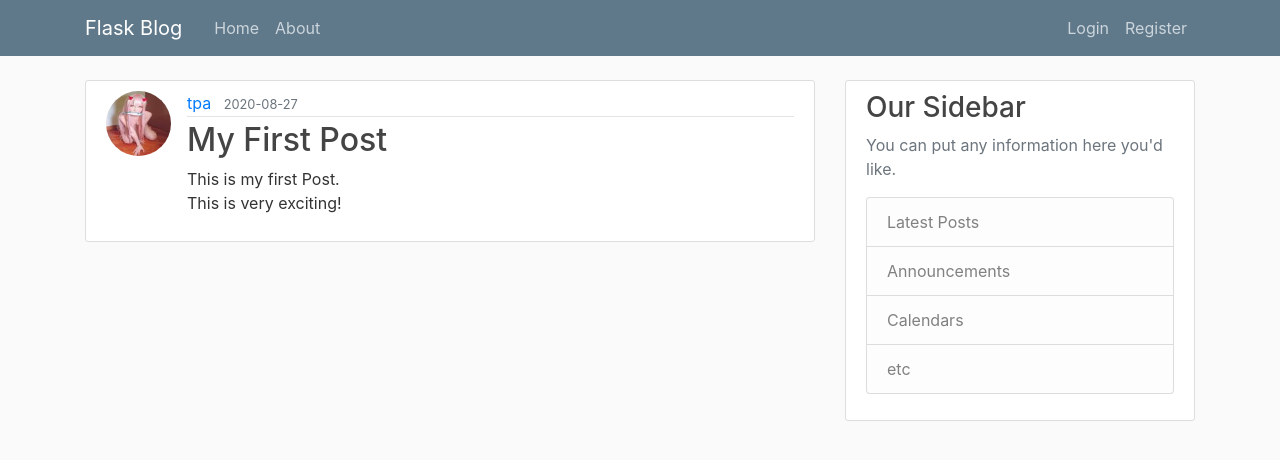
After one commit to kta95/myflaskblog, a Flask app: page /post/1 in a window 1280 px wide. The commit adds this page. Shown: the top 460 px of the page. Run offline with Flask 2, Linux system fonts and the light colour scheme; data comes from the database, SQL or seed files in the repository; both versions use the stored data as it was after the commit; some libraries are stand-ins or nearby versions.

Commit message:
post crud

```diff
--- a/flaskblog/model.py
+++ b/flaskblog/model.py
@@ -12,7 +12,7 @@
     id = db.Column(db.Integer, primary_key=True)
     username = db.Column(db.String(20), unique=True, nullable=False)
     email = db.Column(db.String(120), unique=True, nullable=False)
-    image_file = db.Column(db.String(20), nullable=False, default='batman.jpg')
+    image_file = db.Column(db.String(20), nullable=False, default='default.jpg')
     password = db.Column(db.String(60), nullable=False)
     posts = db.relationship('Post', backref='author', lazy=True)
 
--- a/flaskblog/route.py
+++ b/flaskblog/route.py
@@ -1,31 +1,17 @@
 import os
 import secrets
 from PIL import Image
-from flask import render_template, url_for, flash, redirect, request
+from flask import render_template, url_for, flash, redirect, request, abort
 from flaskblog.model import User, Post
-from flaskblog.form import RegistrationForm, LoginForm, UpdateAccountForm
+from flaskblog.form import RegistrationForm, LoginForm, UpdateAccountForm, PostForm
 from flaskblog import app, db, bcrypt
 from flask_login import login_user, current_user, logout_user, login_required
-
-posts = [
-    {
-        'author': 'Kyaw Thet Aung',
-        'title': 'Blog post1',
-        'content': 'First post content',
-        'date_posted': 'April 20, 2020'
-    },
-    {
-        'author': 'Thant Phyo Aung',
-        'title': 'Blog post2',
-        'content': 'First post content',
-        'date_posted': 'April 20, 2020'
-    }
-]
 
 
 @app.route("/")
 @app.route('/home')
 def home():
+    posts = Post.query.all()
     return render_template('index.html', posts=posts)
 
 
@@ -61,7 +47,7 @@
         if user and bcrypt.check_password_hash(user.password, form.password.data):
             login_user(user, remember=form.remember.data)
             next_page = request.args.get('next')
-            flash('You have successfully logged in!')
+            flash("You have successfully logged in!", "success")
             return redirect(next_page) if next_page else redirect(url_for('home'))
         else:
             flash('Login unsuccessful. Please check username and pasword', 'danger')
@@ -71,6 +57,7 @@
 @app.route("/logout")
 def logout():
     logout_user()
+    flash('Logged out sucessfully!', 'success')
     return redirect(url_for('home'))
 
 
@@ -104,3 +91,53 @@
         form.email.data = current_user.email
     image_file = url_for('static', filename='profile_pics/' + current_user.image_file)
     return render_template('account.html', title='Account', image_file=image_file, form=form)
+
+
+@app.route('/post/new', methods=['GET', 'POST'])
+@login_required
+def new_post():
+    form = PostForm()
+    if form.validate_on_submit():
+        post = Post(title=form.title.data, content=form.content.data, author=current_user)
+        db.session.add(post)
+        db.session.commit()
+        flash('Your post has been created!', 'success')
+        return redirect(url_for('home'))
+    return render_template('create_post.html', title='New Post', form=form, legend='New Post')
+
+
+@app.route('/post/<int:post_id>')
+def post(post_id):
+    post = Post.query.get_or_404(post_id)
+    return render_template('post.html', title=post.title, post=post)
+
+
+@app.route('/post/<int:post_id>/update', methods=['GEt', 'POST'])
+@login_required
+def update_post(post_id):
+    post = Post.query.get_or_404(post_id)
+    if post.author != current_user:
+        abort(403)
+    form = PostForm()
+    if form.validate_on_submit():
+        post.title = form.title.data
+        post.content = form.content.data
+        db.session.commit()
+        flash('Your post has been updated!', 'success')
+        return redirect(url_for('post', post_id=post.id))
+    elif request.method == 'GET':
+        form.title.data = post.title
+        form.content.data = post.content
+    return render_template('create_post.html', title='Update post', form=form, legend='Update Post')
+
+
+@app.route('/post/<int:post_id>/delete', methods=['POST'])
+@login_required
+def delete_post(post_id):
+    post = Post.query.get_or_404(post_id)
+    if post.author != current_user:
+        abort(403)
+    db.session.delete(post)
+    db.session.commit()
+    flash('Your post has been deleted!', 'success')
+    return redirect(url_for('home'))
--- a/flaskblog/templates/base.html
+++ b/flaskblog/templates/base.html
@@ -26,6 +26,7 @@
                 <!-- Navbar Right Side -->
                 <div class="navbar-nav">
                     {% if current_user.is_authenticated %}
+                       <a class="nav-item nav-link" href="{{ url_for('new_post') }}">New Post</a>
                        <a class="nav-item nav-link" href="{{ url_for('account') }}">Account</a>
                        <a class="nav-item nav-link" href="{{ url_for('logout') }}">Logout</a>
                     {% else %}
--- /dev/null
+++ b/flaskblog/templates/post.html
@@ -0,0 +1,44 @@
+{% extends "base.html" %}
+
+{% block body %}
+
+    <article class="media content-section">
+      <img class="rounded-circle article-img" src="{{ url_for('static', filename='profile_pics/' + post.author.image_file) }}">
+      <div class="media-body">
+        <div class="article-metadata">
+          <a class="mr-2" href="#">{{ post.author.username }}</a>
+          <small class="text-muted">{{ post.date_posted.strftime('%Y-%m-%d') }}</small>
+          {% if post.author == current_user %}
+            <div>
+              <a class="btn btn-secondary btn-sm mt-1 mb-1" href="{{ url_for('update_post', post_id=post.id) }}">Update</a>
+              <button type="button" class="btn btn-danger btn-sm m-1" data-toggle="modal" data-target="#deleteModal">Delete</button>
+            </div>
+          {% endif %}
+        </div>
+        <h2 class="article-title">{{ post.title }}</a></h2>
+        <p class="article-content">{{ post.content }}</p>
+      </div>
+    </article>
+    <!-- Modal -->
+    <div class="modal fade" id="deleteModal" tabindex="-1" role="dialog" aria-labelledby="deleteeModalLabel" aria-hidden="true">
+      <div class="modal-dialog" role="document">
+        <div class="modal-content">
+          <div class="modal-header">
+            <h5 class="modal-title" id="deleteModalLabel">Delete Post</h5>
+            <button type="button" class="close" data-dismiss="modal" aria-label="Close">
+              <span aria-hidden="true">&times;</span>
+            </button>
+          </div>
+          <div class="modal-body">
+            Are you sure you want to delete this post?
+          </div>
+          <div class="modal-footer">
+            <button type="button" class="btn btn-secondary" data-dismiss="modal">Close</button>
+            <form action="{{ url_for('delete_post', post_id=post.id) }}" method="POST">
+                <input class="btn btn-danger" type="submit" value="Delete">
+            </form>
+          </div>
+        </div>
+      </div>
+    </div>
+{% endblock %}
```
Also changed, not shown: flaskblog/form.py (+7 -1 lines), flaskblog/templates/create_post.html (added, +42 -0 lines), flaskblog/templates/index.html (+4 -3 lines), flaskblog/site.db, flaskblog/static/profile_pics/08f52600fb80fcd8.jpg (deleted), flaskblog/static/profile_pics/0bd3b55d719bd78d.jpg (renamed from flaskblog/static/profile_pics/3f39374d865fc7f7.jpg), flaskblog/static/profile_pics/7fca7d02b4d6dbfa.jpg (deleted), flaskblog/static/profile_pics/batman.jpg (deleted), flaskblog/static/profile_pics/default.jpg (renamed from flaskblog/static/profile_pics/76e086d824d09c22.jpg), flaskblog/static/profile_pics/efb726af0687afcf.jpg (renamed from flaskblog/static/profile_pics/636f717fb9845ac6.jpg), flaskblog/static/profile_pics/f619011b26e6f723.jpg (deleted), 1 other file.
